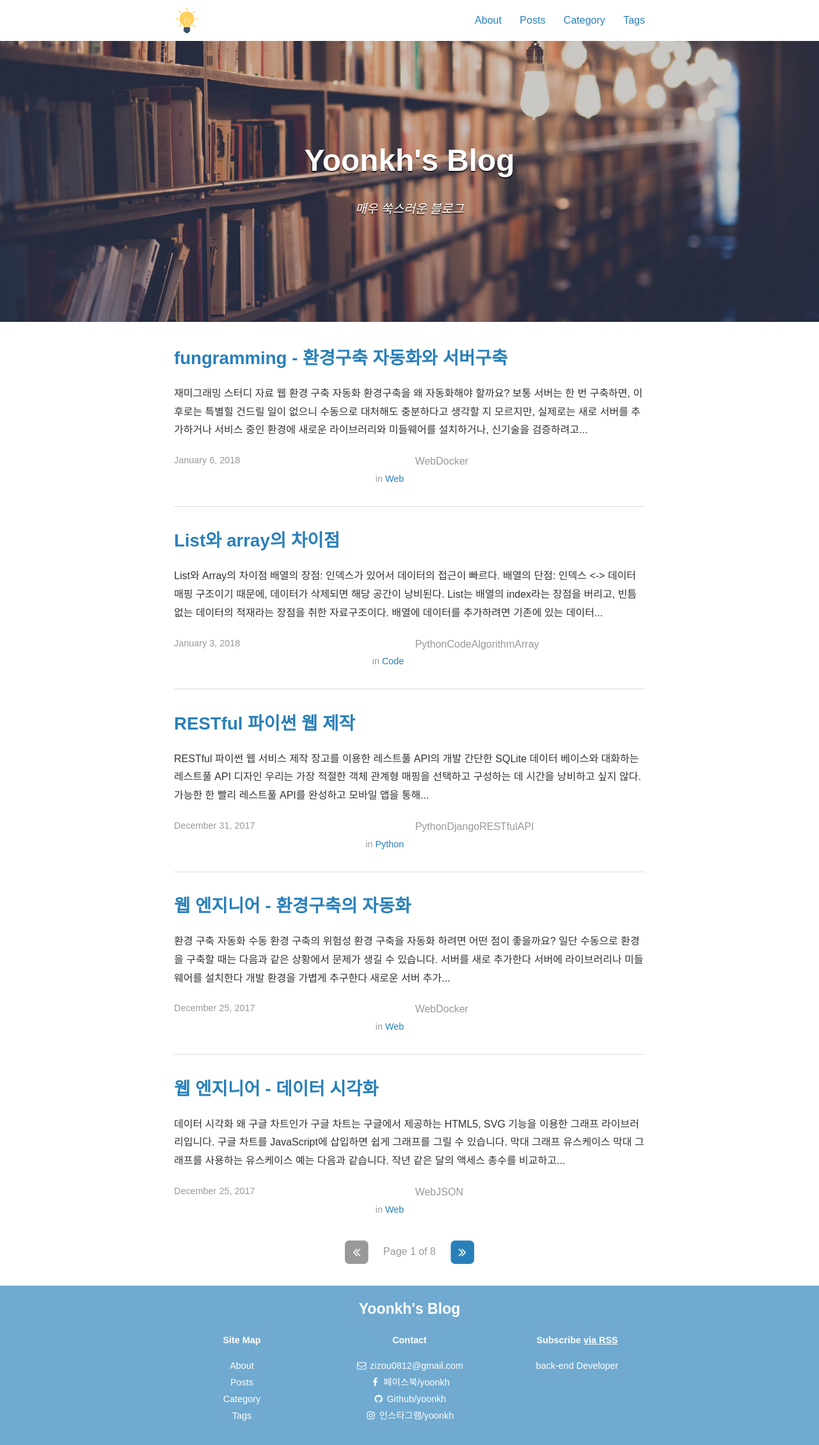
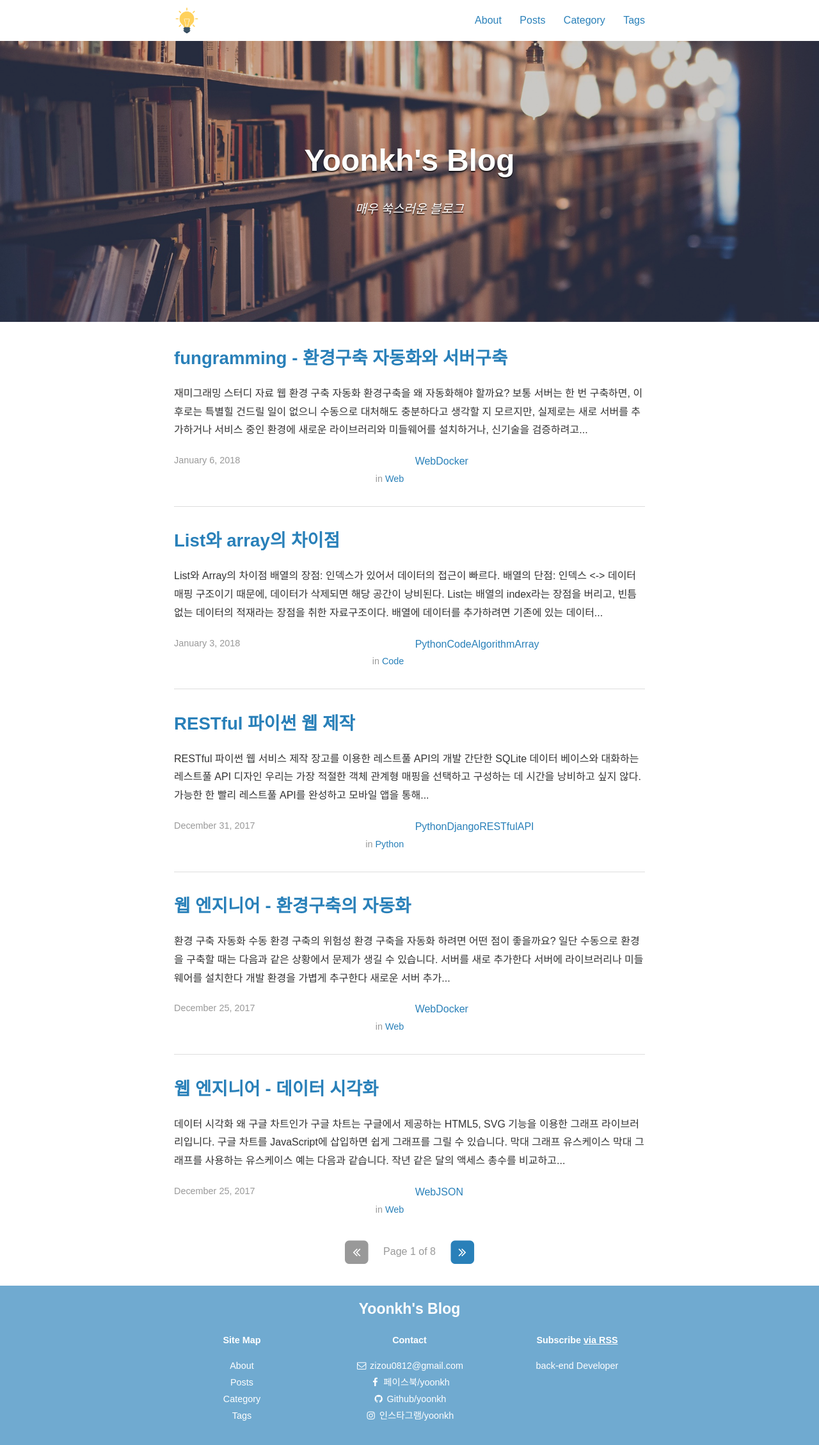
Before and after one commit to yoonkh/yoonkh.github.io, a Jekyll site: the page built from index.html, in a window 1280 px wide. Shown: the whole page at 64% size. Built offline with Jekyll 4.4.1, drawn with Linux system fonts in a browser that asks for light colours; nearby versions of some CDN libraries; the list of posts is cut into pages by our own code.

Commit message:
Update index.html

```diff
--- a/index.html
+++ b/index.html
@@ -24,7 +24,7 @@ layout: default
     </section>
     <section class="post-meta">
       <div class="post-date">{{ post.date | date: "%B %-d, %Y" }}</div>
-      <div class="post-tags">{{ post.tags }}<li><a href="{{ site.baseurl }}/tag/{{ post.tags }}"></a></li></div>
+      <div class="post-tags"><a href="{{ post.tags | prepend: site.baseurl }}">{{ post.tags }}</a></div>
       <div class="post-categories">
       {% if post.categories.size > 0 %}in {% for cat in post.categories %}
         {% if site.jekyll-archives %}
```
